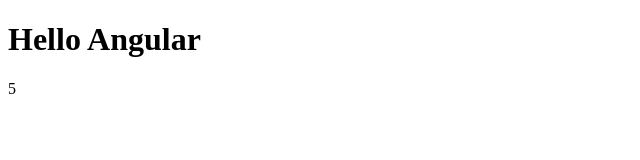
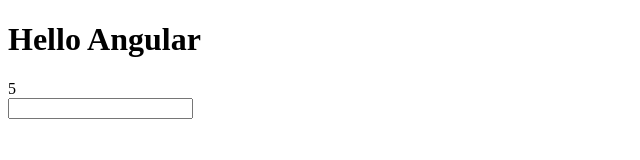
Before and after one commit to panicboy/angluar_intro, a website: page public/index.html in a window 1280 px wide. Shown: the whole page, without its empty margins (0-640 px from the left). Drawn offline with nearby package versions, Linux system fonts and the light colour scheme.

Commit message:
2-way data binding

```diff
--- a/public/index.html
+++ b/public/index.html
@@ -8,6 +8,12 @@
 <h1>{{ "Hello " + "Angular" }}</h1>
 <div> {{ 2 + 3 }} </div>
 
+<div>
+  <input type="text" ng-model="firstName">
+  {{firstName}}
+
+</div>
+
 
 <script src='https://cdnjs.cloudflare.com/ajax/libs/angular.js/1.5.8/angular.min.js'></script>
 </body>
```
